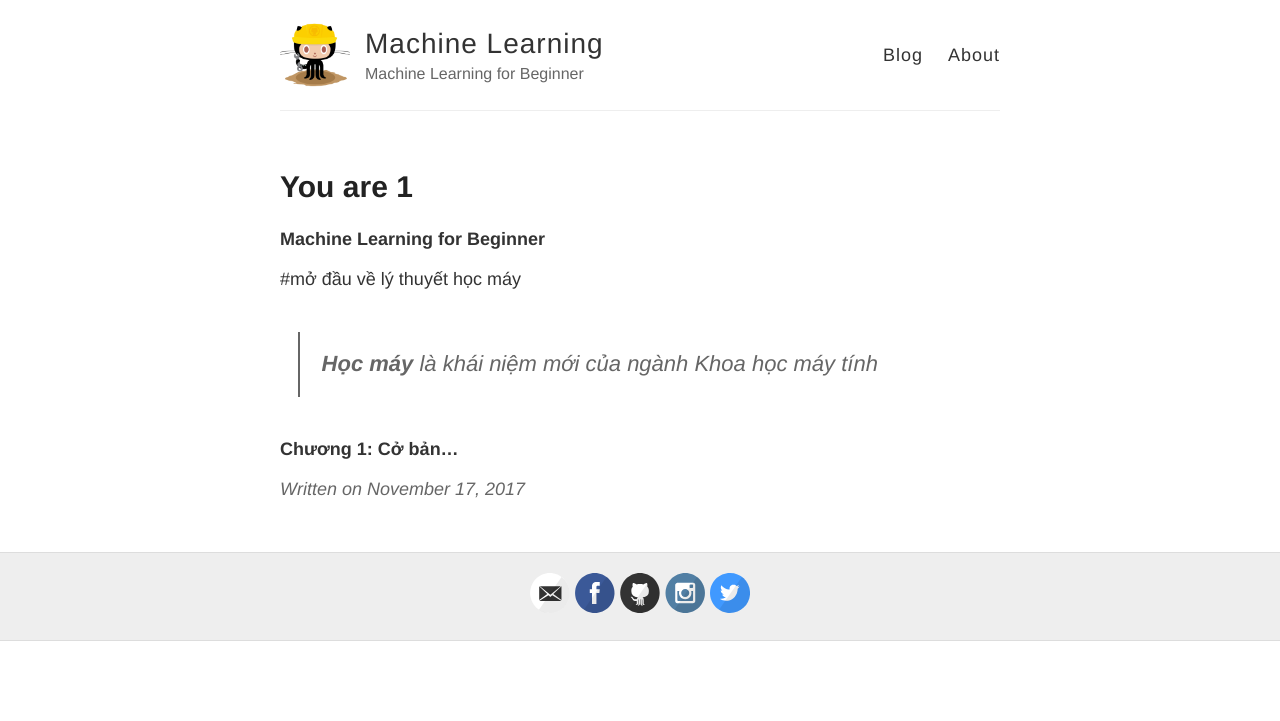
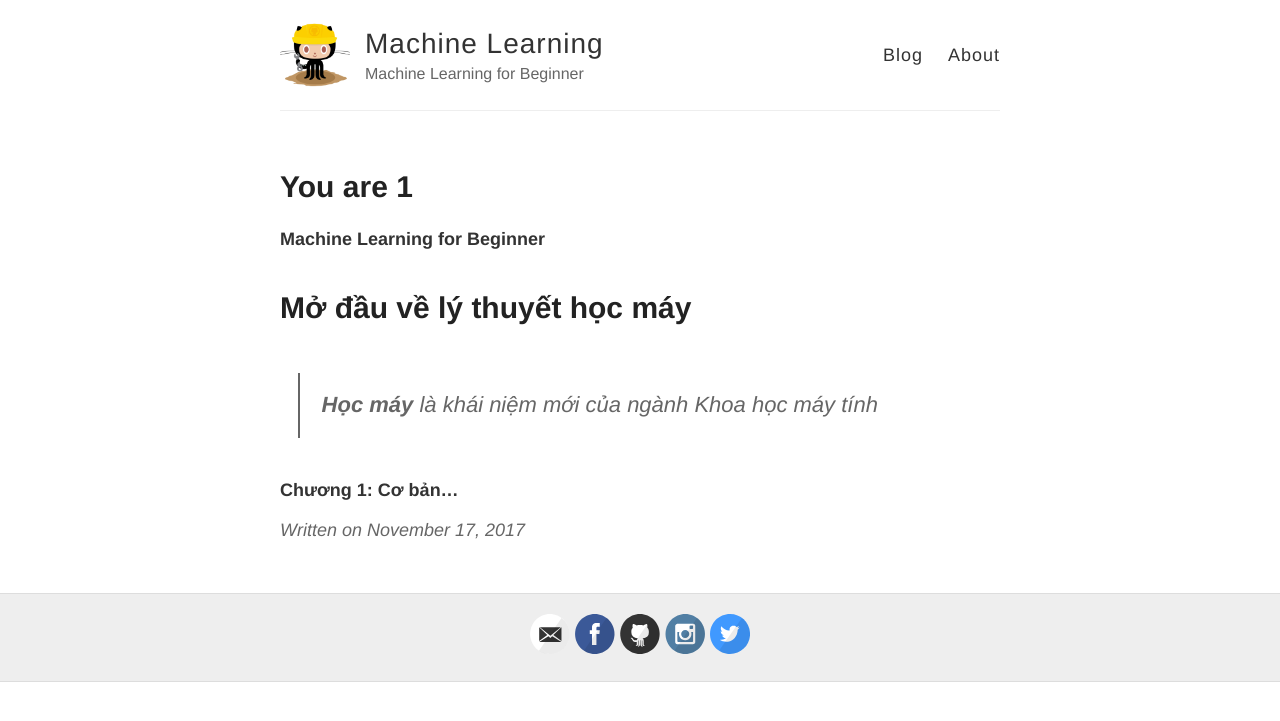
Before and after one commit to thang310/thang310.github.io, a Jekyll site: the page built from _posts/2017-11-17-post1.md, in a window 1280 px wide. Shown: the top 721 px of the page. Built offline with Jekyll 4.4.1, drawn with Linux system fonts in a browser that asks for light colours.

Commit message:
Update 2017-11-17-post1.md

```diff
--- a/_posts/2017-11-17-post1.md
+++ b/_posts/2017-11-17-post1.md
@@ -5,8 +5,8 @@ title: 'You are 1'
 
 **Machine Learning for Beginner**
 
-#mở đầu về lý thuyết học máy
+# Mở đầu về lý thuyết học máy
 
 >**Học máy** là khái niệm mới của ngành Khoa học máy tính
 
-**Chương 1: Cở bản...**
+**Chương 1: Cơ bản...**
```
